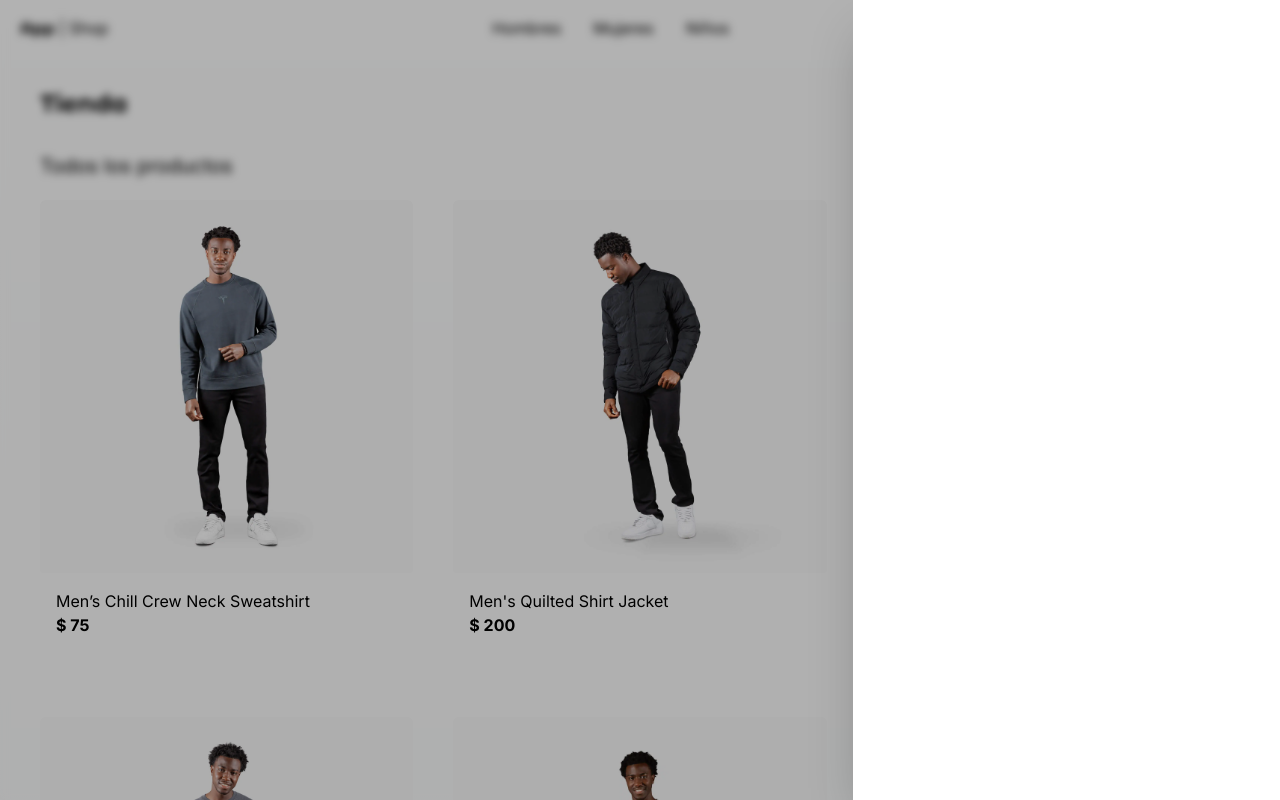
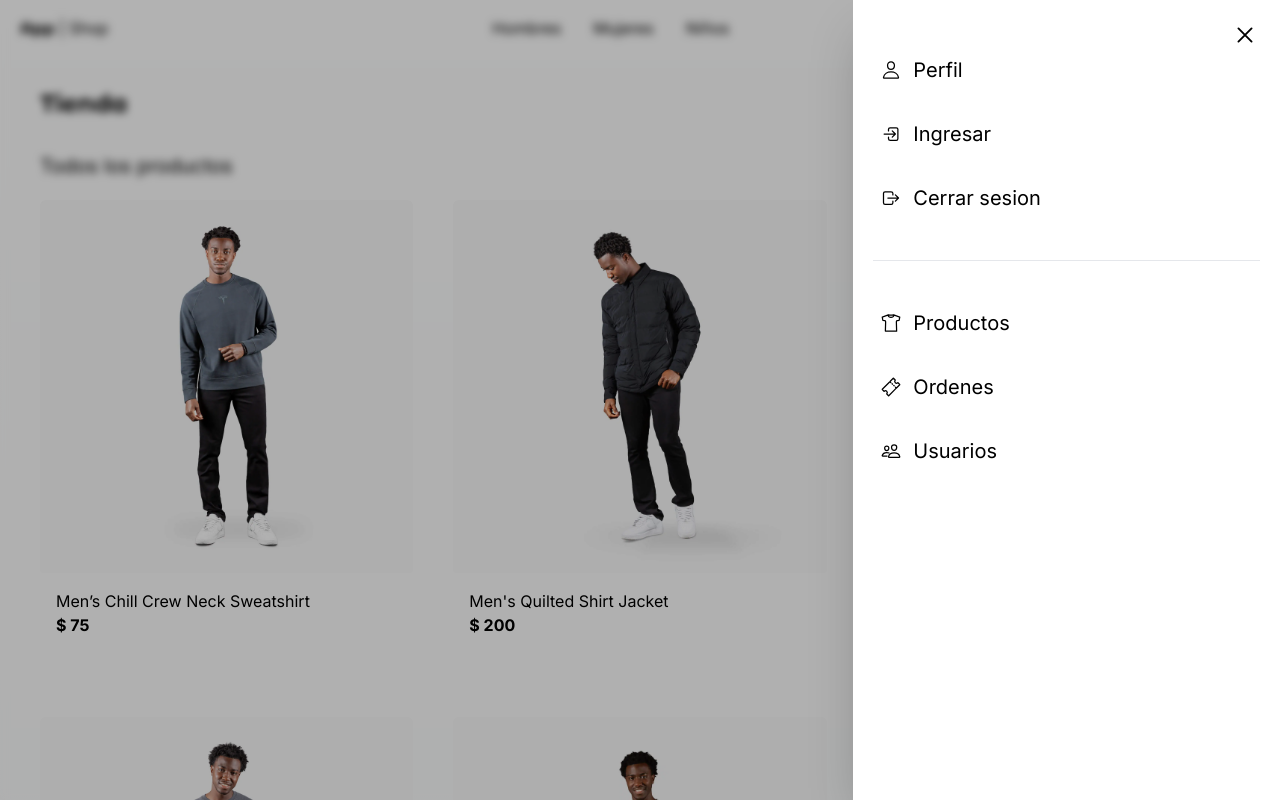
Before and after one commit to HarDep/next-shop, a Next.js app: page / in a window 1280 px wide. Shown: the top 800 px of the page. Built offline with nearby package versions, Linux system fonts and the light colour scheme.

Commit message:
Add menu bar options

```diff
--- a/src/components/ui/sidebar/Sidebar.tsx
+++ b/src/components/ui/sidebar/Sidebar.tsx
@@ -1,3 +1,5 @@
+import Link from "next/link"
+import { IoCloseOutline, IoLogInOutline, IoLogOutOutline, IoPeopleOutline, IoPersonOutline, IoSearchOutline, IoShirtOutline, IoTicketOutline } from "react-icons/io5"
 
 export const Sidebar = () => {
     return (
@@ -6,8 +8,40 @@ export const Sidebar = () => {
             <div className="fade-in fixed top-0 left-0 w-screen h-screen backdrop-filter backdrop-blur-sm" />
             <nav
                 //todo: efecto slide
-                className="fixed p-5 right-0 top-0 w-2/3 sm:w-1/3 h-screen bg-white z-20 shadow-2xl transform transition-all duration-300">
+                className="fixed p-5 right-0 top-0 w-4/5 sm:w-1/3 h-screen bg-white z-20 shadow-2xl transform transition-all duration-300">
+                <IoCloseOutline size={30} className='absolute top-5 right-5 cursor-pointer' />
+                <div className="block sm:hidden relative mt-14">
+                    <IoSearchOutline size={20} className='absolute top-2 left-2' />
+                    <input type="text" placeholder="Buscar"
+                        className="w-full bg-gray-50 rounded pl-10 py-1 pr-10 border text-xl border-gray-200 focus:outline-none focus:border-gray-500" />
+                </div>
+                <Link href={'/'} className="flex items-center mt-7 p-2 hover:bg-gray-100 rounded transition-all">
+                    <IoPersonOutline size={20} />
+                    <span className="ml-3 text-xl">Perfil</span>
+                </Link>
+                <Link href={'/'} className="flex items-center mt-5 p-2 hover:bg-gray-100 rounded transition-all">
+                    <IoLogInOutline size={20} />
+                    <span className="ml-3 text-xl">Ingresar</span>
+                </Link>
+                <Link href={'/'} className="flex items-center mt-5 p-2 hover:bg-gray-100 rounded transition-all">
+                    <IoLogOutOutline size={20} />
+                    <span className="ml-3 text-xl">Cerrar sesion</span>
+                </Link>
 
+                <div className="w-full h-px bg-gray-200 my-10" />
+
+                <Link href={'/'} className="flex items-center mt-5 p-2 hover:bg-gray-100 rounded transition-all">
+                    <IoShirtOutline size={20} />
+                    <span className="ml-3 text-xl">Productos</span>
+                </Link>
+                <Link href={'/'} className="flex items-center mt-5 p-2 hover:bg-gray-100 rounded transition-all">
+                    <IoTicketOutline size={20} />
+                    <span className="ml-3 text-xl">Ordenes</span>
+                </Link>
+                <Link href={'/'} className="flex items-center mt-5 p-2 hover:bg-gray-100 rounded transition-all">
+                    <IoPeopleOutline size={20} />
+                    <span className="ml-3 text-xl">Usuarios</span>
+                </Link>
             </nav>
         </div>
     )
```
